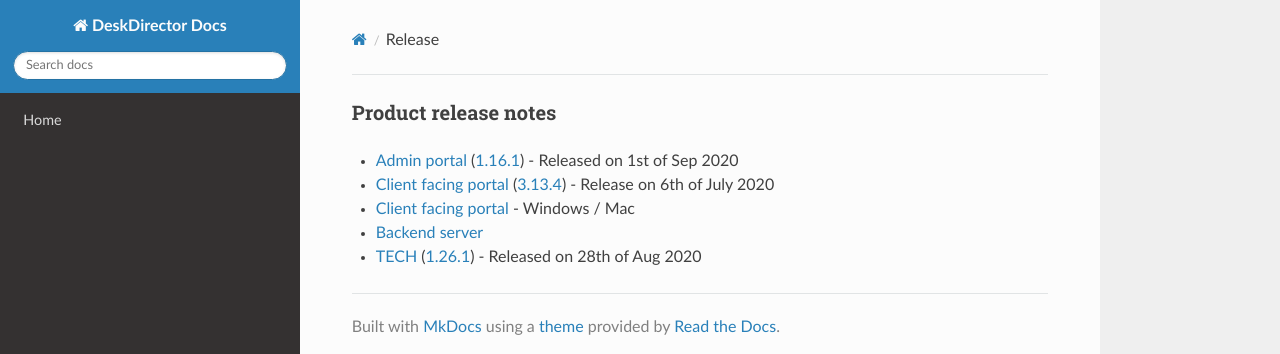
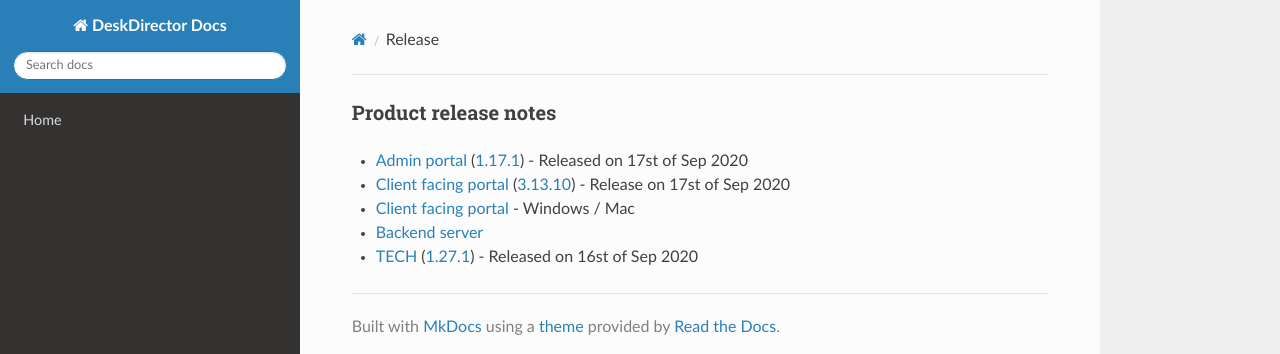
Before and after one commit to DeskDirector/docs, an MkDocs documentation site: the page built from docs/_contents/admin/home/release.md, in a window 1280 px wide. Shown: the top 354 px of the page. Built offline with MkDocs 1.6.1, drawn with Linux system fonts in a browser that asks for light colours; nearby versions of some CDN libraries; old or Windows-style settings are respelled for this version of MkDocs.

Commit message:
Update release.md

```diff
--- a/docs/_contents/admin/home/release.md
+++ b/docs/_contents/admin/home/release.md
@@ -1,6 +1,6 @@
 ### Product release notes
-* [Admin portal](/release-notes/admin) ([1.16.1](/release-notes/admin/v1.16.1)) - Released on 1st of Sep 2020
-* [Client facing portal](/release-notes/portal) ([3.13.4](/release-notes/portal/v3.13)) - Release on 6th of July 2020
+* [Admin portal](/release-notes/admin) ([1.17.1](/release-notes/admin/v1.17.1)) - Released on 17st of Sep 2020
+* [Client facing portal](/release-notes/portal) ([3.13.10](/release-notes/portal/v3.13)) - Release on 17st of Sep 2020
 * [Client facing portal](https://help.deskdirector.com/article/4uzjpwaiou-dd-portal-changelog) - Windows / Mac
 * [Backend server](https://help.deskdirector.com/article/5ml4ieesph-server-changelog)
-* [TECH](/release-notes/tech) ([1.26.1](/release-notes/tech/v1.26)) - Released on 28th of Aug 2020
+* [TECH](/release-notes/tech) ([1.27.1](/release-notes/tech/v1.27)) - Released on 16st of Sep 2020
```
